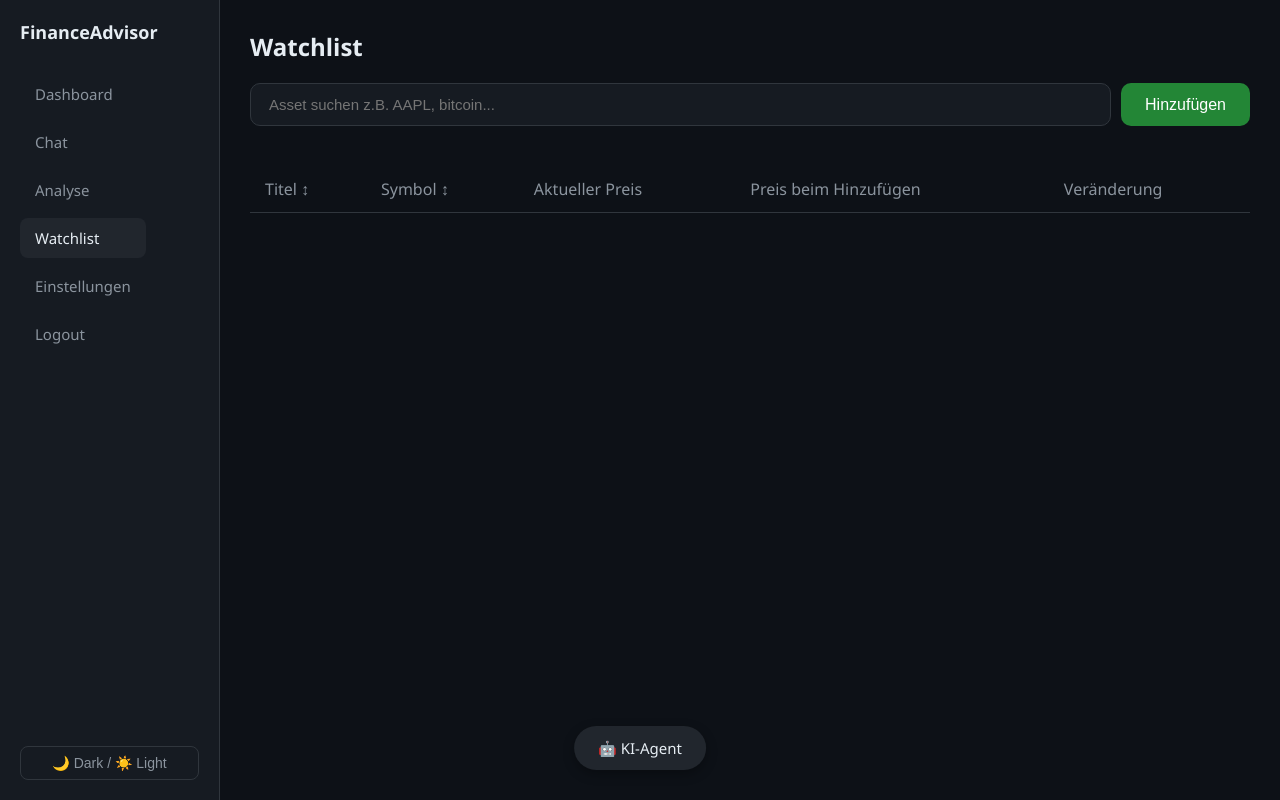
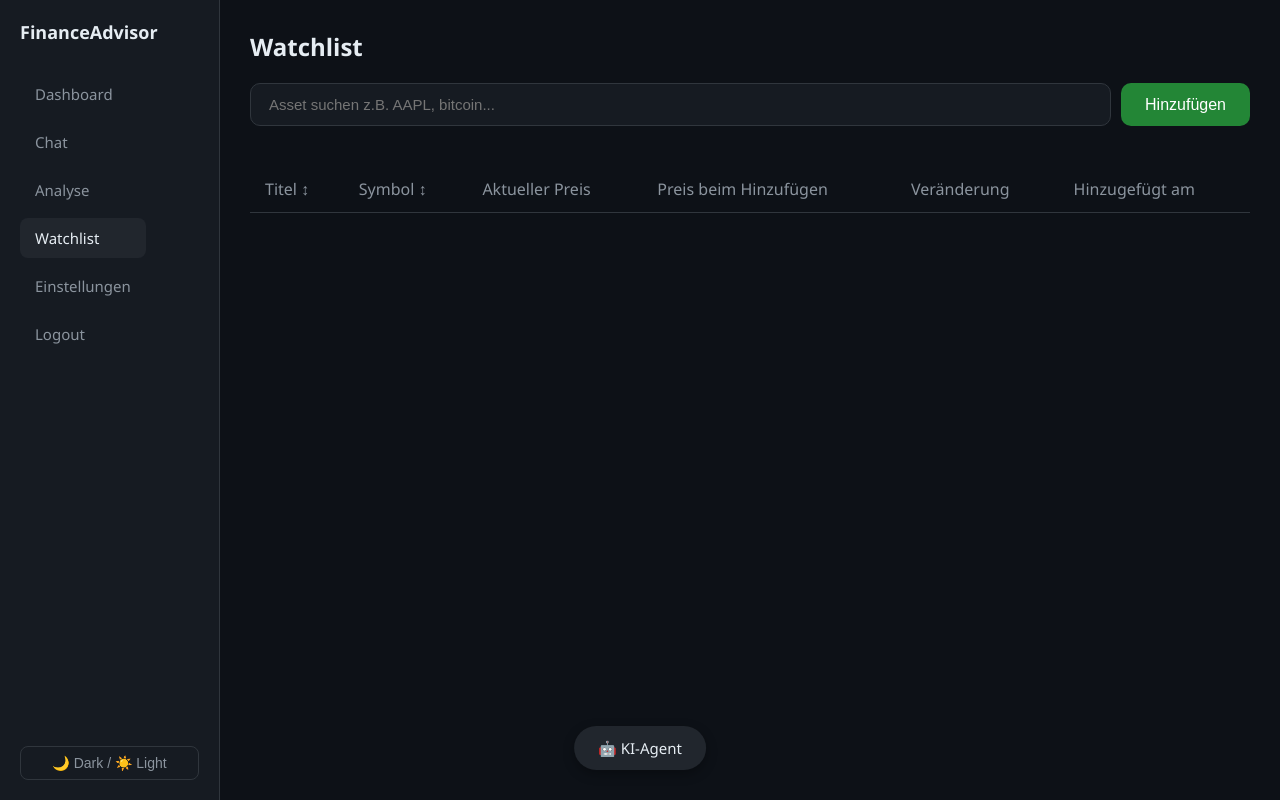
Before and after one commit to vincentkoenig/FinanceAdvisor, a Flask app: page /watchlist-page in a window 1280 px wide. Run offline with Flask 3, Linux system fonts and the light colour scheme; data that the repository does not hold is empty.

Commit message:
Add Hinzugefügt am column to watchlist table

```diff
--- a/templates/watchlist.html
+++ b/templates/watchlist.html
@@ -44,6 +44,7 @@
                         <th>Aktueller Preis</th>
                         <th>Preis beim Hinzufügen</th>
                         <th>Veränderung</th>
+                        <th>Hinzugefügt am</th>
                     </tr>
                 </thead>
                 <tbody id="watchlist-body"></tbody>
```
